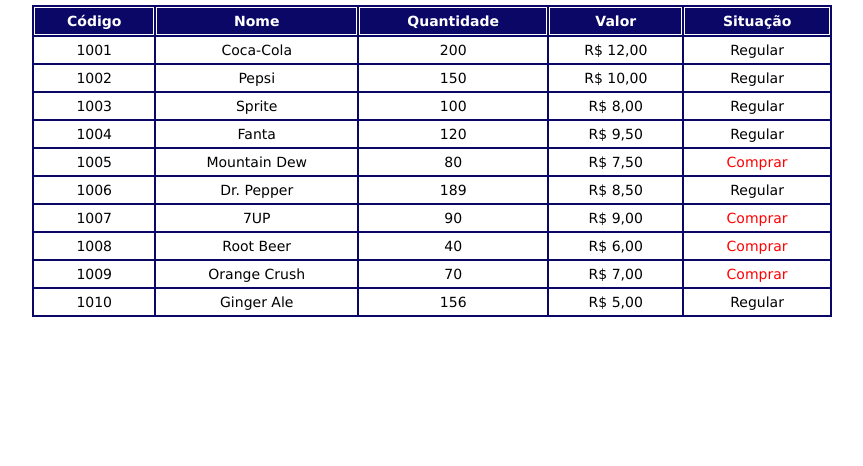
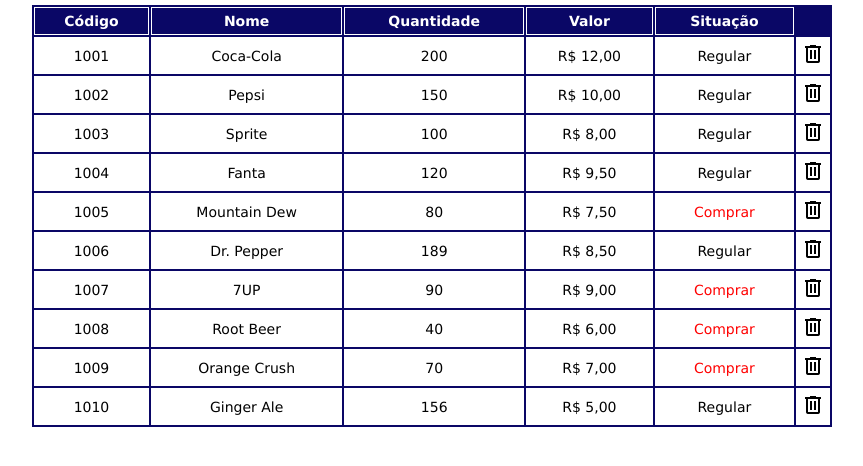
Before and after one commit to joaoSena0206/Tabela-Produtos, a plain HTML site: page index.html in a window 1280 px wide. Shown: the part 180-646 px from the top of the page, without its empty margins (208-1071 px from the left). Drawn offline with nearby package versions, Linux system fonts and the light colour scheme.

Commit message:
Adiciona botão de delete em cada linha da tabela

```diff
--- a/css/estiloGeral.css
+++ b/css/estiloGeral.css
@@ -86,6 +86,25 @@
     gap:10px;
 }
 
+.delete
+{
+	width: 20px;
+}
+
+.delete:hover
+{
+	cursor: pointer;
+}
+
+.material-symbols-outlined
+{
+	font-variation-settings:
+	'FILL' 0,
+	'wght' 400,
+	'GRAD' 0,
+	'opsz' 24
+}
+
 .areaNovoProduto div
 {
 	display: flex;
--- a/index.html
+++ b/index.html
@@ -5,7 +5,7 @@
 	<meta charset="utf-8">
 	<meta name="viewport" content="width=device-width, initial-scale=1" />
 
-
+	<link rel="stylesheet" href="https://fonts.googleapis.com/css2?family=Material+Symbols+Outlined:opsz,wght,FILL,GRAD@20..48,100..700,0..1,-50..200" />
 
 	<link rel="stylesheet" type="text/css" href="css/estiloGeral.css">
 
@@ -59,6 +59,11 @@
 					<td>200</td>
 					<td>12,00</td>
 					<td></td>
+					<td class="delete">
+						<span class="material-symbols-outlined">
+							delete
+						</span>
+					</td>
 				</tr>
 				<tr class="linha-produto">
 					<td>1002</td>
@@ -66,6 +71,11 @@
 					<td>150</td>
 					<td>10,00</td>
 					<td></td>
+					<td class="delete">
+						<span class="material-symbols-outlined">
+							delete
+						</span>
+					</td>
 				</tr>
 				<tr class="linha-produto">
 					<td>1003</td>
@@ -73,6 +83,11 @@
 					<td>100</td>
 					<td>8,00</td>
 					<td></td>
+					<td class="delete">
+						<span class="material-symbols-outlined">
+							delete
+						</span>
+					</td>
 				</tr>
 				<tr class="linha-produto">
 					<td>1004</td>
@@ -80,6 +95,11 @@
 					<td>120</td>
 					<td>9,50</td>
 					<td></td>
+					<td class="delete">
+						<span class="material-symbols-outlined">
+							delete
+						</span>
+					</td>
 				</tr>
 				<tr class="linha-produto">
 					<td>1005</td>
@@ -87,6 +107,11 @@
 					<td>80</td>
 					<td>7,50</td>
 					<td></td>
+					<td class="delete">
+						<span class="material-symbols-outlined">
+							delete
+						</span>
+					</td>
 				</tr>
 				<tr class="linha-produto">
 					<td>1006</td>
@@ -94,6 +119,11 @@
 					<td>189</td>
 					<td>8,50</td>
 					<td></td>
+					<td class="delete">
+						<span class="material-symbols-outlined">
+							delete
+						</span>
+					</td>
 				</tr>
 				<tr class="linha-produto">
 					<td>1007</td>
@@ -101,6 +131,11 @@
 					<td>90</td>
 					<td>9,00</td>
 					<td></td>
+					<td class="delete">
+						<span class="material-symbols-outlined">
+							delete
+						</span>
+					</td>
 				</tr>
 				<tr class="linha-produto">
 					<td>1008</td>
@@ -108,6 +143,11 @@
 					<td>40</td>
 					<td>6,00</td>
 					<td></td>
+					<td class="delete">
+						<span class="material-symbols-outlined">
+							delete
+						</span>
+					</td>
 				</tr>
 				<tr class="linha-produto">
 					<td>1009</td>
@@ -115,6 +155,11 @@
 					<td>70</td>
 					<td>7,00</td>
 					<td></td>
+					<td class="delete">
+						<span class="material-symbols-outlined">
+							delete
+						</span>
+					</td>
 				</tr>
 				<tr class="linha-produto">
 					<td>1010</td>
@@ -122,6 +167,11 @@
 					<td>156</td>
 					<td>5,00</td>
 					<td></td>
+					<td class="delete">
+						<span class="material-symbols-outlined">
+							delete
+						</span>
+					</td>
 				</tr>
 			</tbody>
 		</table>
```
